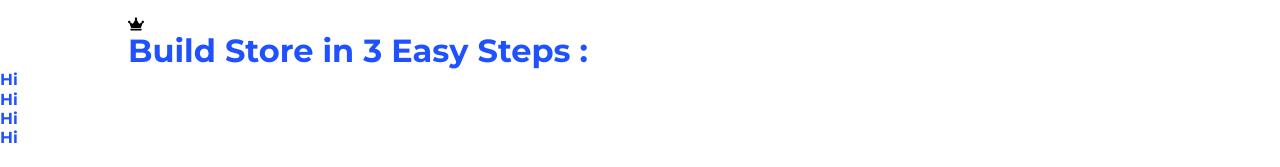
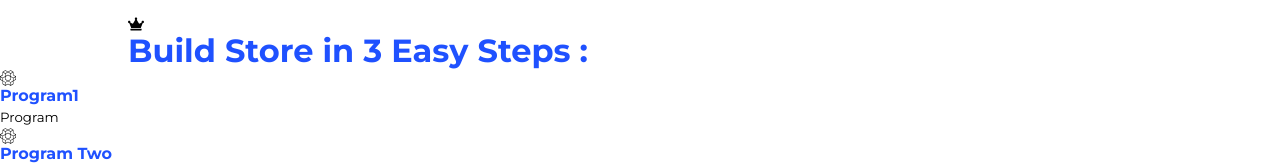
Before and after one commit to blackhatparth/DripShow-React-, a React (Create React App) app: page / in a window 1280 px wide. Shown: the part 784-951 px from the top of the page. Built offline with nearby package versions, Linux system fonts and the light colour scheme.

Commit message:
steps up

```diff
--- a/src/Components/Programs.jsx
+++ b/src/Components/Programs.jsx
@@ -1,6 +1,7 @@
 import {FaCrown} from 'react-icons/fa'
 import SectionHead from './SectionHead'
 import { programs } from '../data'
+import Card from '../UI/Card'
 
 
 const Programs = () => {
@@ -12,7 +13,13 @@ const Programs = () => {
         <div className="programs__wrapper">
             {
                 programs.map(({id, icon, title, info, path}) => {
-                    return <h4>Hi</h4>
+                    return (
+                        <Card className="programs__program" key={id}>
+                            <span>{icon}</span>
+                            <h4>{title}</h4>
+                            <small>{info}</small>
+                        </Card>
+                    )
                 })
             }
         </div>
--- a/src/UI/Card.jsx
+++ b/src/UI/Card.jsx
@@ -1,3 +1,5 @@
+
+
 
 
 const Card = ({className, children}) => {
```
